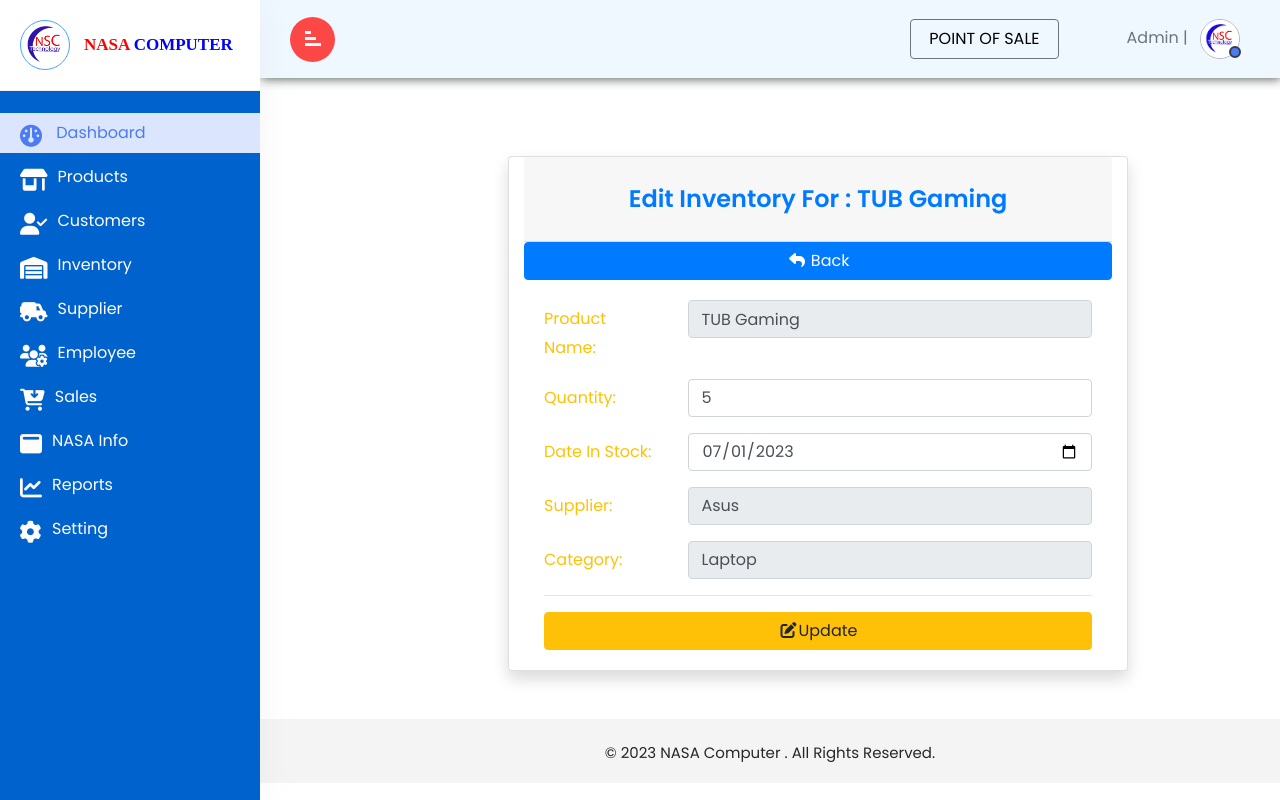
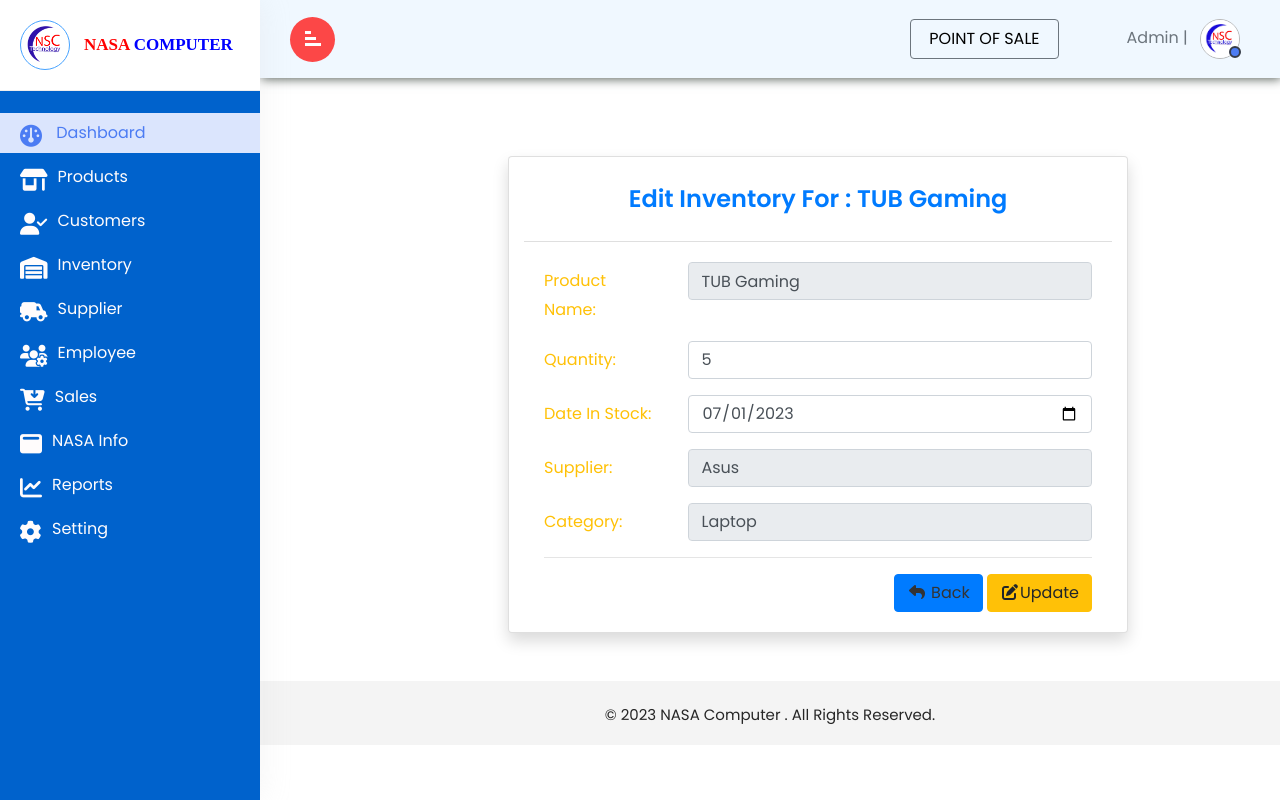
Before and after one commit to Y-Chanrith/Thesis-NASA, a PHP site: page /admin/update_inv.php?id=1 in a window 1280 px wide. Run offline with PHP 8.4, Linux system fonts and the light colour scheme; a user stored in the database is signed in; data comes from the database, SQL or seed files in the repository.

Commit message:
Rith Update

```diff
--- a/admin/dashboard.php
+++ b/admin/dashboard.php
@@ -125,7 +125,6 @@ include '../include/header.php';
 					</div>
 					<div>
 						<a href="product.php" style="font-size: 10px; color: blue; float: right; text-decoration: underline;">view Product</a><br>
-						<a href="insert_pro.php" style="font-size: 10px; color: blue; float: right; text-decoration: underline;">Insert Product</a>
 					</div>
 				</div>
 			</div>
--- a/admin/update_inv.php
+++ b/admin/update_inv.php
@@ -31,7 +31,9 @@ $sup .= "</select>";
 include '../include/navigation.php';
 include '../include/header.php';
 
-$query = 'SELECT ID,PRO_NAME,STOCK,date_in_stock,COMPANY_NAME, c.C_NAME FROM product p join category c on p.CATEGORY_ID=c.CATEGORY_ID JOIN supplier s ON p.SUPPLIER_ID=s.SUPPLIER_ID WHERE ID =' . $_GET['id'];
+$query = 'SELECT ID,PRO_NAME,STOCK,date_in_stock,COMPANY_NAME, c.C_NAME FROM product p
+join category c on p.CATEGORY_ID=c.CATEGORY_ID
+JOIN supplier s ON p.SUPPLIER_ID=s.SUPPLIER_ID WHERE ID =' . $_GET['id'];
 $result = mysqli_query($con, $query) or die(mysqli_error($con));
 while ($row = mysqli_fetch_array($result)) {
   $zzz = $row['ID'];
@@ -48,10 +50,10 @@ $id = $_GET['id'];
 <div class="main-content">
   <div class="container m-5">
     <div class="card shadow mb-4 col-xs-12 col-md-8 border-bottom-primary">
-      <div class="card-header py-3">
+      <div class="card-header py-3 bg-white">
         <h4 class="m-2 font-weight-bold text-primary">Edit Inventory for : <?php echo $zz ?></h4>
       </div>
-      <a type="button" class="btn btn-primary bg-gradient-primary" href="inv_searchfrm.php?action=edit & id='<?php echo $zzz; ?>'"><i class="fas fa-fw fa-flip-horizontal fa-share"></i> Back</a>
+      <!-- <a type="button" class="btn btn-primary bg-gradient-primary" href="inv_searchfrm.php?action=edit & id='<?php echo $zzz; ?>'"><i class="fas fa-fw fa-flip-horizontal fa-share"></i> Back</a> -->
 
       <div class="card-body">
 
@@ -98,8 +100,16 @@ $id = $_GET['id'];
             </div>
           </div>
           <hr>
+          <div style="float: right;">
+          <button class="btn btn-primary">
+                <a type="button"
+                href="inv_searchfrm.php?action=edit & id='<?php echo $zzz; ?>'">
+                <i class="fas fa-fw fa-flip-horizontal fa-share"></i> Back
+                </a>
+          </button>
+          <button type="submit" class="btn btn-warning"><i class="fa fa-edit fa-fw"></i>Update</button>
+          </div>
 
-          <button type="submit" class="btn btn-warning btn-block"><i class="fa fa-edit fa-fw"></i>Update</button>
         </form>
       </div>
     </div>
```
Also changed, not shown: admin/inv_searchfrm.php (+6 -1 lines), include/header_pos.php (+9 -0 lines).
